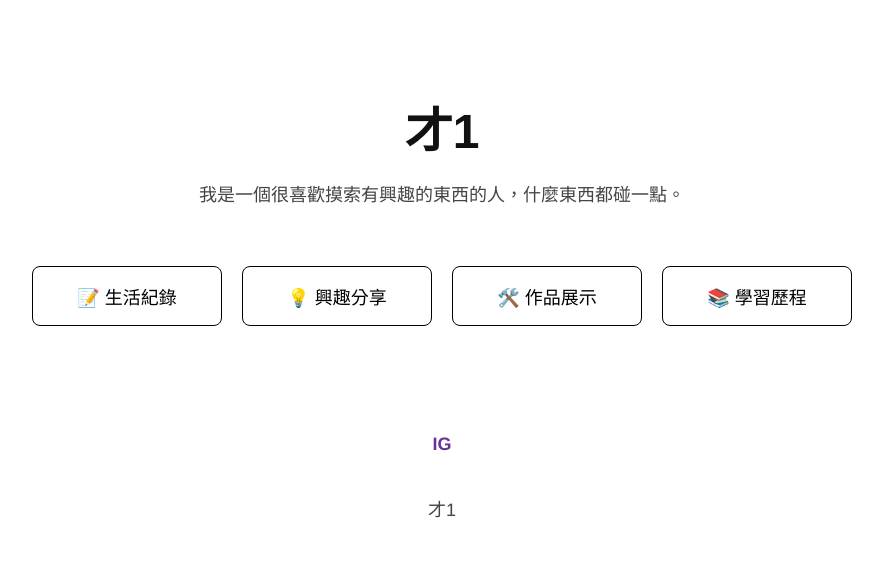
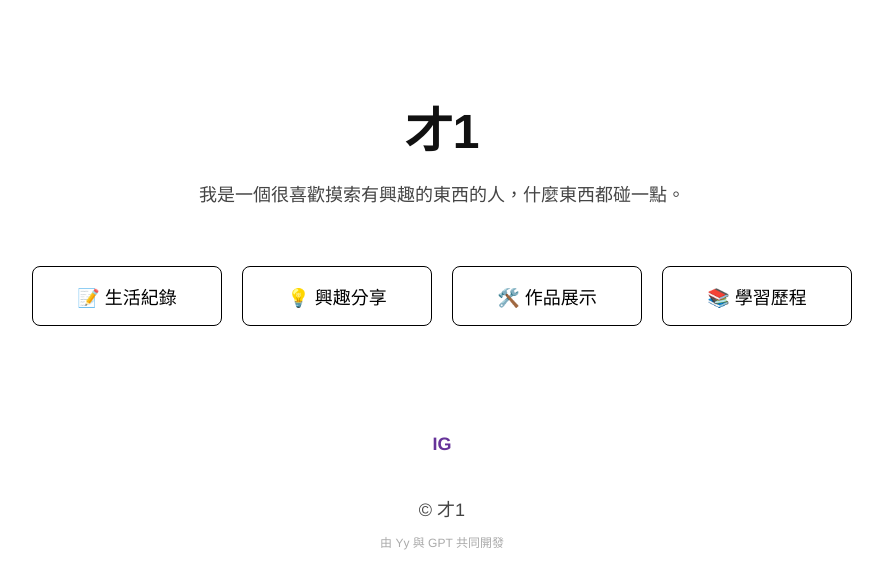
Before and after one commit to yinin516/yinin516.github.io, a plain HTML site: page index.html in a window 1280 px wide. Shown: the whole page, without its empty margins (198-1081 px from the left). Drawn offline with Linux system fonts and the light colour scheme.

Commit message:
Update index.html

```diff
--- a/index.html
+++ b/index.html
@@ -80,7 +80,8 @@
       IG
     </a>
   </p>
-  <p style="margin-top:10px;"> 才1</p>
+  <p style="margin: 5px 0;">© 才1</p>
+  <p style="font-size: 12px; color: #aaa;">由 Yy 與 GPT 共同開發</p>
 </footer>
 </body>
 </html>
```
